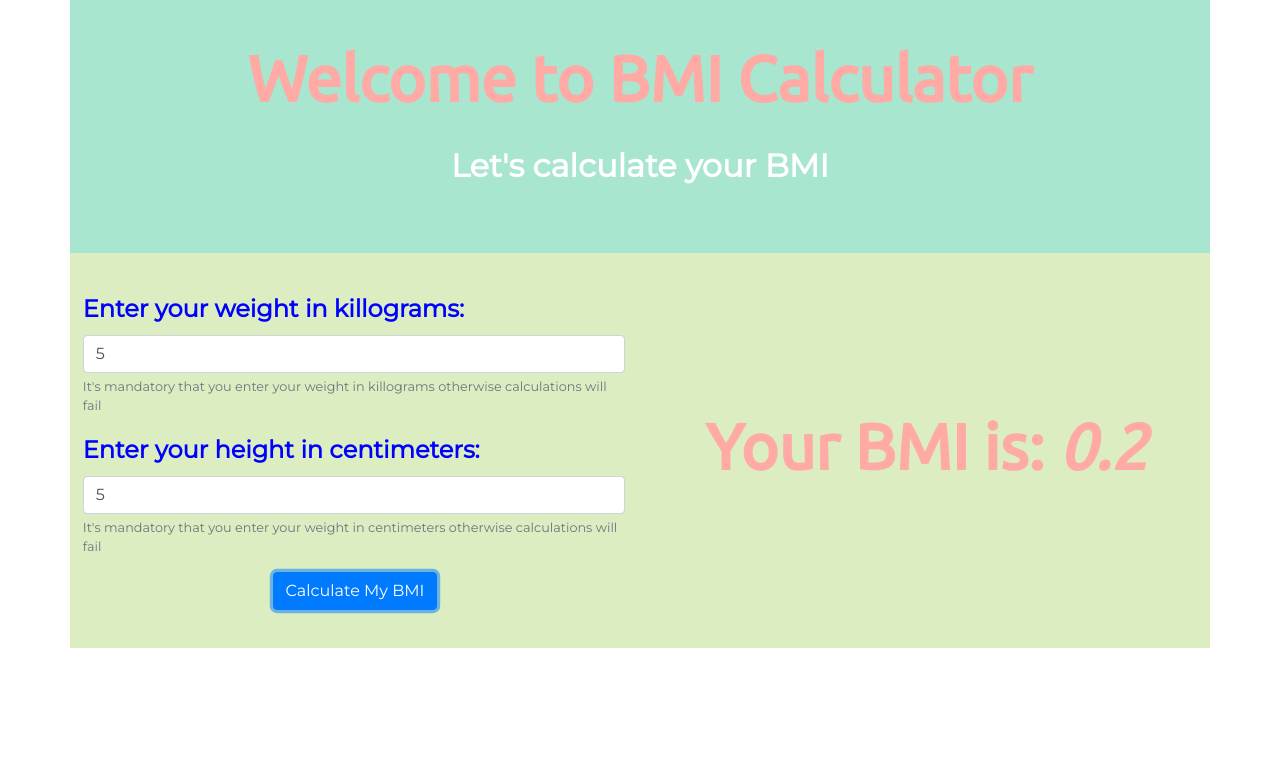
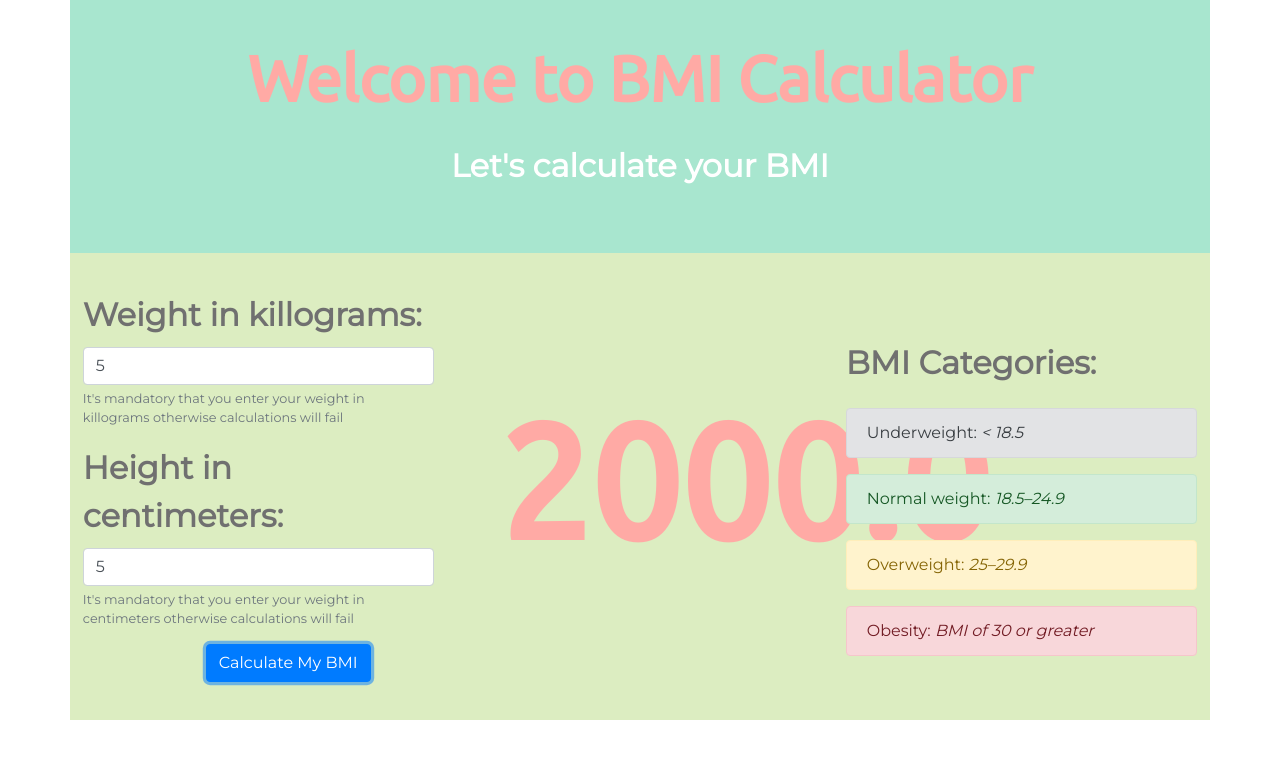
Before and after one commit to cybercatns/bmi, a plain HTML site: page index.html in a window 1280 px wide. Both pictures are taken after typing "5", "5" into the empty fields and a click on the button "Calculate My BMI". Drawn offline with nearby package versions, Linux system fonts and the light colour scheme.

Commit message:
release 1.00

```diff
--- a/css/styles.css
+++ b/css/styles.css
@@ -27,6 +27,22 @@ h2 {
     }
 }
 
+h3 {
+    padding: 5% 0%;
+    font-family: Montserrat;
+    font-size: 2rem;
+    color: #707070;
+    font-weight: bolder;
+}
+
+p {
+    line-height: 2rem;
+    font-family: Montserrat;
+    font-size: 1rem;
+    color: #707070;
+
+}
+
 .banner {
     text-align: center;
     background-color: #a8e6cf;
@@ -40,9 +56,9 @@ h2 {
 }
 
 .labelInputs {
-    font-size: 1.5rem;
+    font-size: 2rem;
     font-weight: bolder;
-    color: blue;
+    color: #707070;
 }
 
 .result {
@@ -54,3 +70,11 @@ h2 {
 .calcbtn {
     margin: 0% 35%;
 }
+
+#yourbmi {
+    text-align: center;
+    font-family: Ubuntu;
+    color: #ffaaa5;
+    font-size: 10rem;
+    margin: 10% 10%;
+}
--- a/index.html
+++ b/index.html
@@ -38,24 +38,39 @@
     <section id="two">
         <div class=" weightbox container">
             <div class="row">
-              <div class="col-lg-6 col-sm-12">
+              <div class="col-lg-4 col-sm-12">
                 <form>
                     <div class="form-group">
-                      <label for="weightInput" class="labelInputs" >Enter your weight in killograms: </label>
+                      <label for="weightInput" class="labelInputs" >Weight in killograms: </label>
                       <input type="number" class="form-control" id="weightInput" aria-describedby="weightHelp" placeholder="Weight in Kg">
                       <small id="weightHelp" class="form-text text-muted">It's mandatory that you enter your weight in killograms otherwise calculations will fail</small>
                     </div>
                     <div class="form-group">
-                        <label for="heightInput" class="labelInputs" >Enter your height in centimeters: </label>
+                        <label for="heightInput" class="labelInputs" >Height in centimeters: </label>
                         <input type="number" class="form-control" id="heightInput" aria-describedby="heightHelp" placeholder="Height in cm">
                         <small id="heightHelp" class="form-text text-muted">It's mandatory that you enter your weight in centimeters otherwise calculations will fail</small>
                       </div>
                     <button type="button" class=" calcbtn btn btn-primary" onclick="bmiCalc(document.getElementById('weightInput').value,document.getElementById('heightInput').value)">Calculate My BMI</button>
-
-                  </form>
+                </form>
               </div>
-              <div class=" result col-lg-6 col-sm-12">
+              <div class=" result col-lg-4 col-sm-12">
+                <h2 id="yourbmi" ></h2>
+              </div>
+              <div class=" legend col-lg-4 col-sm-12">
                 <h1 id="yourbmi" ></h1>
+                <h3>BMI Categories:</h3>
+                <div class="alert alert-secondary" role="alert">
+                    Underweight: <em> < 18.5 </em>
+                </div>
+                <div class="alert alert-success" role="alert">
+                    Normal weight: <em>18.5–24.9</em>
+                </div>
+                <div class="alert alert-warning" role="alert">
+                    Overweight: <em>25–29.9</em>
+                </div>
+                <div class="alert alert-danger" role="alert">
+                    Obesity: <em>BMI of 30 or greater</em>
+                </div>
               </div>
             </div>
           </div>
--- a/js/bmiCalculator.js
+++ b/js/bmiCalculator.js
@@ -1,7 +1,8 @@
 bmiCalc(weight, height);
 
 function bmiCalc(weight, height){
-    var bmi = weight / (height*height);
+    var heightMeters = height / 100;
+    var bmi = weight / (heightMeters*heightMeters);
     console.log(bmi);
-    document.getElementById("yourbmi").innerHTML = "Your BMI is: " + "<em>" + bmi + "</em>";
+    document.getElementById("yourbmi").innerHTML = bmi.toFixed(1);
 }
```
